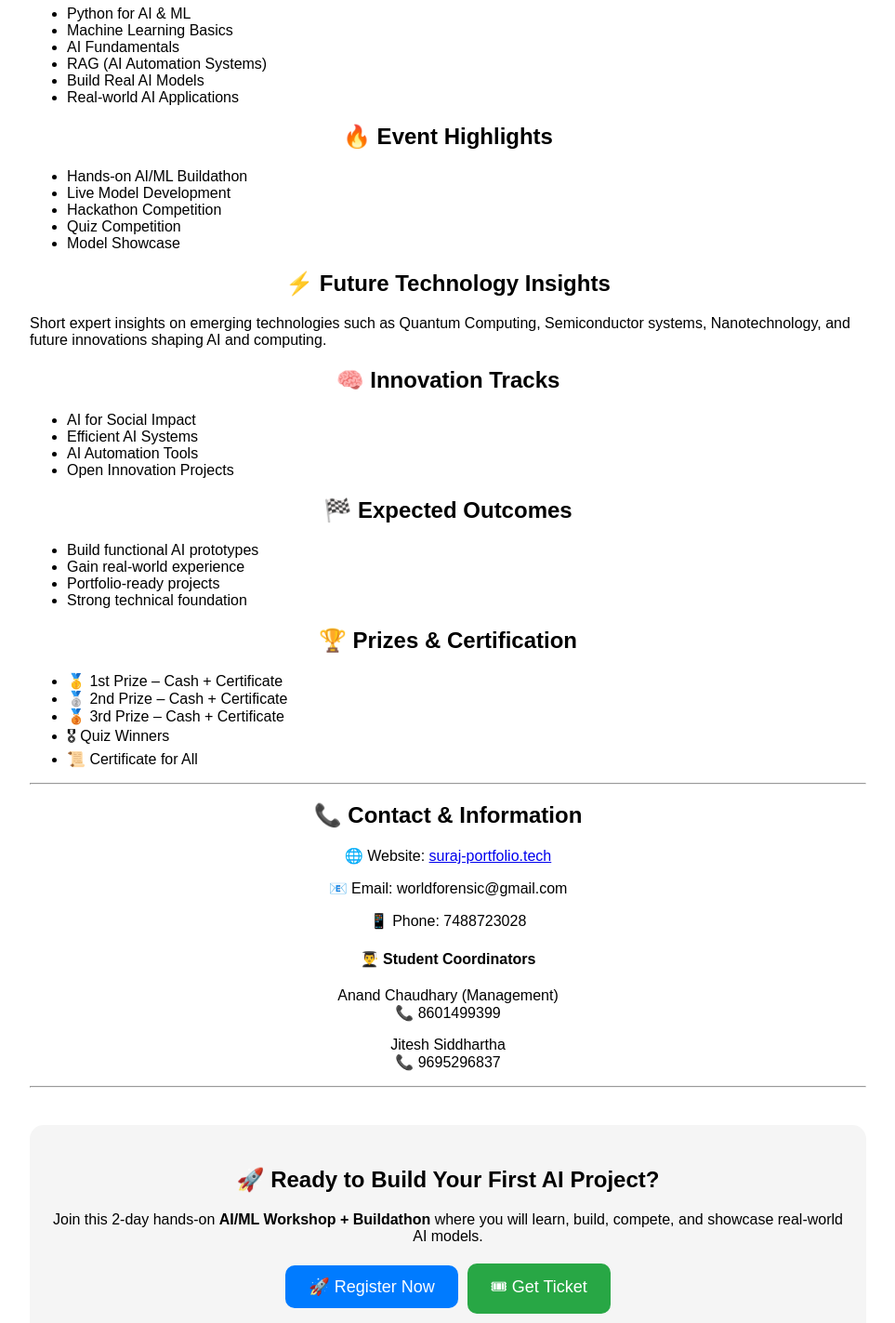
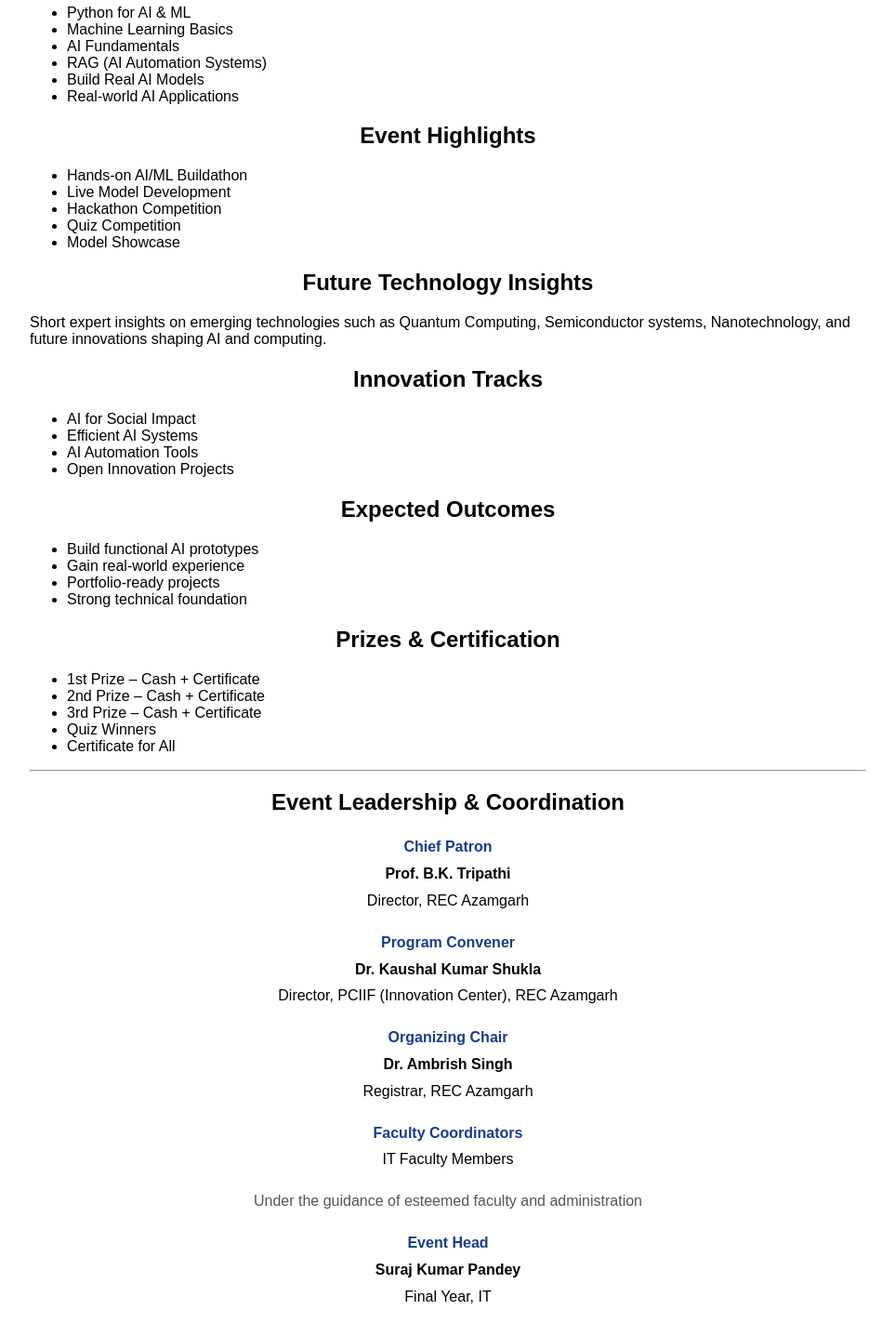
Before and after one commit to surajpandey111/ai-event-platform, a React (Create React App) app in the folder ai-event/: page / in a window 1280 px wide. Shown: the part 400-1823 px from the top of the page at 93% size, without its empty margins (158-1121 px from the left). Built offline with nearby package versions, Linux system fonts and the light colour scheme.

Commit message:
Fix React routing for admin page

```diff
--- a/ai-event/src/pages/Home.js
+++ b/ai-event/src/pages/Home.js
@@ -8,7 +8,7 @@ const Home = () => {
     <div style={{ padding: "30px", fontFamily: "Arial", textAlign: "center", maxWidth: "900px", margin: "auto" }}>
 
       {/* 🔥 HEADER */}
-      <h1>🚀 AI/ML Buildathon & Innovation Hackathon 2026</h1>
+      <h1> AI/ML Buildathon & Innovation Hackathon 2026</h1>
 
       <p style={{ fontSize: "18px" }}>
         Build Real AI Projects | Hackathon | Quiz | Model Showcase
@@ -27,7 +27,7 @@ const Home = () => {
       <hr />
 
       {/* 🔥 ABOUT */}
-      <h2>📌 About the Event</h2>
+      <h2> About the Event</h2>
       <p>
         This 2-day AI/ML Buildathon is focused on hands-on learning in Artificial Intelligence,
         Machine Learning, Python, and RAG-based systems. Participants will build real-world AI models,
@@ -35,7 +35,7 @@ const Home = () => {
       </p>
 
       {/* 🔥 LEARNING */}
-      <h2>🎯 What You Will Learn</h2>
+      <h2> What You Will Learn</h2>
       <ul style={{ textAlign: "left" }}>
         <li>Python for AI & ML</li>
         <li>Machine Learning Basics</li>
@@ -46,7 +46,7 @@ const Home = () => {
       </ul>
 
       {/* 🔥 HIGHLIGHTS */}
-      <h2>🔥 Event Highlights</h2>
+      <h2> Event Highlights</h2>
       <ul style={{ textAlign: "left" }}>
         <li>Hands-on AI/ML Buildathon</li>
         <li>Live Model Development</li>
@@ -56,14 +56,14 @@ const Home = () => {
       </ul>
 
       {/* 🔥 NEW (SMALL FUTURE TECH SECTION) */}
-      <h2>⚡ Future Technology Insights</h2>
+      <h2> Future Technology Insights</h2>
       <p style={{ textAlign: "left" }}>
         Short expert insights on emerging technologies such as Quantum Computing,
         Semiconductor systems, Nanotechnology, and future innovations shaping AI and computing.
       </p>
 
       {/* 🔥 TRACKS */}
-      <h2>🧠 Innovation Tracks</h2>
+      <h2> Innovation Tracks</h2>
       <ul style={{ textAlign: "left" }}>
         <li>AI for Social Impact</li>
         <li>Efficient AI Systems</li>
@@ -72,7 +72,7 @@ const Home = () => {
       </ul>
 
       {/* 🔥 OUTCOMES */}
-      <h2>🏁 Expected Outcomes</h2>
+      <h2> Expected Outcomes</h2>
       <ul style={{ textAlign: "left" }}>
         <li>Build functional AI prototypes</li>
         <li>Gain real-world experience</li>
@@ -81,14 +81,59 @@ const Home = () => {
       </ul>
 
       {/* 🔥 PRIZES */}
-      <h2>🏆 Prizes & Certification</h2>
+      <h2> Prizes & Certification</h2>
       <ul style={{ textAlign: "left" }}>
-        <li>🥇 1st Prize – Cash + Certificate</li>
-        <li>🥈 2nd Prize – Cash + Certificate</li>
-        <li>🥉 3rd Prize – Cash + Certificate</li>
-        <li>🎖 Quiz Winners</li>
-        <li>📜 Certificate for All</li>
+        <li> 1st Prize – Cash + Certificate</li>
+        <li> 2nd Prize – Cash + Certificate</li>
+        <li> 3rd Prize – Cash + Certificate</li>
+        <li> Quiz Winners</li>
+        <li> Certificate for All</li>
       </ul>
+
+<hr />
+{/* 🔥 ORGANIZING TEAM */}
+<h2 style={{ textAlign: "center" }}> Event Leadership & Coordination</h2>
+
+<div style={{
+  textAlign: "center",
+  marginTop: "20px",
+  lineHeight: "1.8"
+}}>
+
+  <p>
+    <span style={{ color: "#1a3c8b", fontWeight: "bold" }}>Chief Patron</span><br />
+    <b>Prof. B.K. Tripathi</b><br />
+    <span>Director, REC Azamgarh</span>
+  </p>
+
+
+  <p>
+    <span style={{ color: "#1a3c8b", fontWeight: "bold" }}>Program Convener</span><br />
+    <b>Dr. Kaushal Kumar Shukla</b><br />
+    <span>Director, PCIIF (Innovation Center), REC Azamgarh</span>
+  </p>
+
+  <p>
+    <span style={{ color: "#1a3c8b", fontWeight: "bold" }}>Organizing Chair</span><br />
+    <b>Dr. Ambrish Singh</b><br />
+    <span>Registrar, REC Azamgarh</span>
+  </p>
+
+  <p>
+    <span style={{ color: "#1a3c8b", fontWeight: "bold" }}>Faculty Coordinators</span><br />
+    <span>IT Faculty Members</span>
+  </p>
+
+<p style={{ textAlign: "center", color: "#555" }}>
+  Under the guidance of esteemed faculty and administration
+</p>
+  <p>
+    <span style={{ color: "#1a3c8b", fontWeight: "bold" }}>Event Head</span><br />
+    <b>Suraj Kumar Pandey</b><br />
+    <span>Final Year, IT</span>
+  </p>
+
+</div>
 
 <hr />
 {/* 🔥 CONTACT */}
@@ -103,7 +148,7 @@ const Home = () => {
 <p>📧 Email: worldforensic@gmail.com</p>
 <p>📱 Phone: 7488723028</p>
 
-<h4>👨‍🎓 Student Coordinators</h4>
+<h4> Student Coordinators</h4>
 
 <p>
   Anand Chaudhary (Management)<br />
@@ -123,7 +168,7 @@ const Home = () => {
   borderRadius: "15px"
 }}>
 
-  <h2>🚀 Ready to Build Your First AI Project?</h2>
+  <h2> Ready to Build Your First AI Project?</h2>
 
   <p style={{ fontSize: "16px", marginBottom: "20px" }}>
     Join this 2-day hands-on <b>AI/ML Workshop + Buildathon</b> where you will
@@ -131,7 +176,7 @@ const Home = () => {
   </p>
 
   <button onClick={() => navigate("/register")} style={btnBlue}>
-    🚀 Register Now
+     Register Now
   </button>
 
   <button onClick={() => navigate("/ticket")} style={btnGreen}>
```
